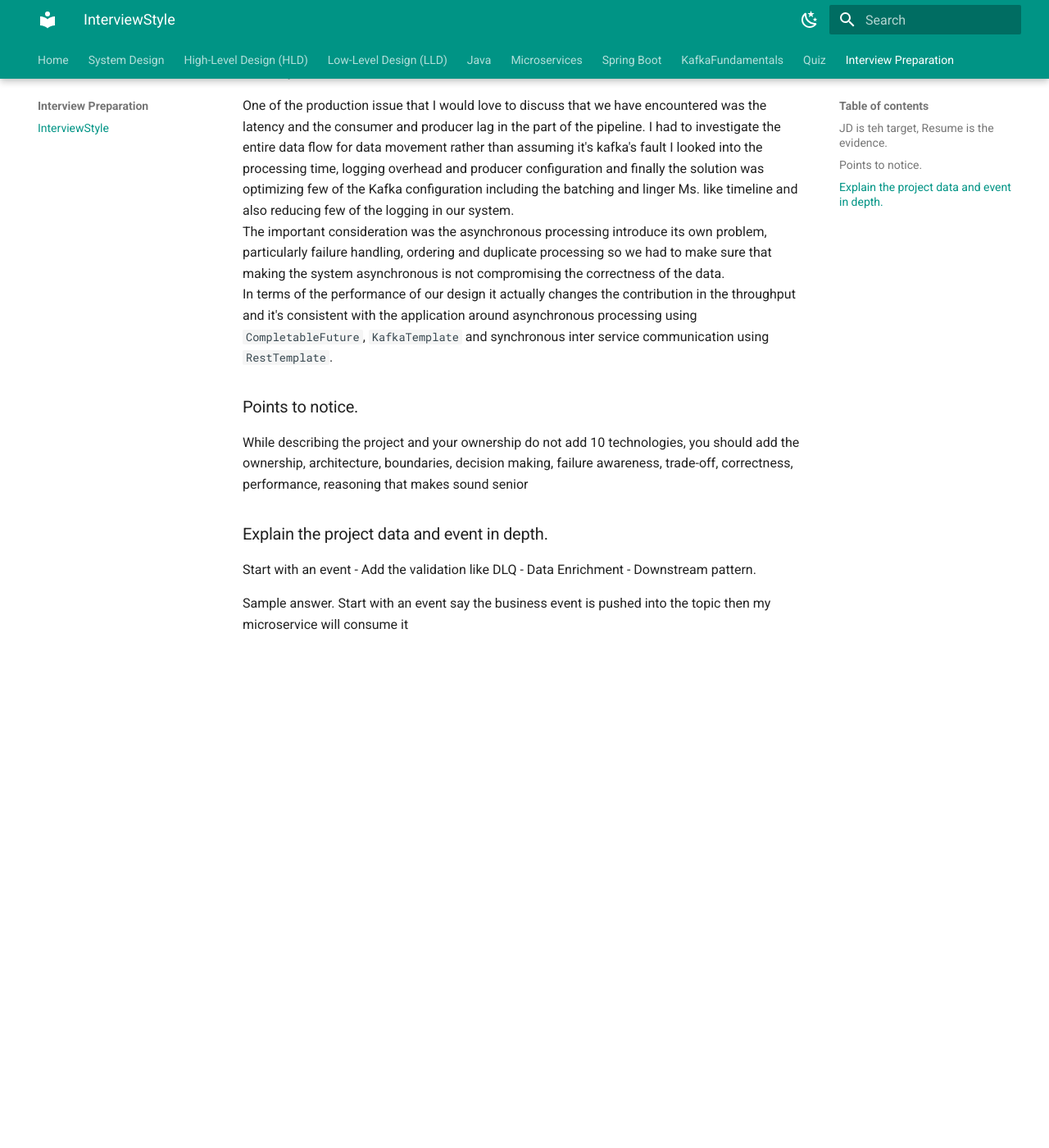
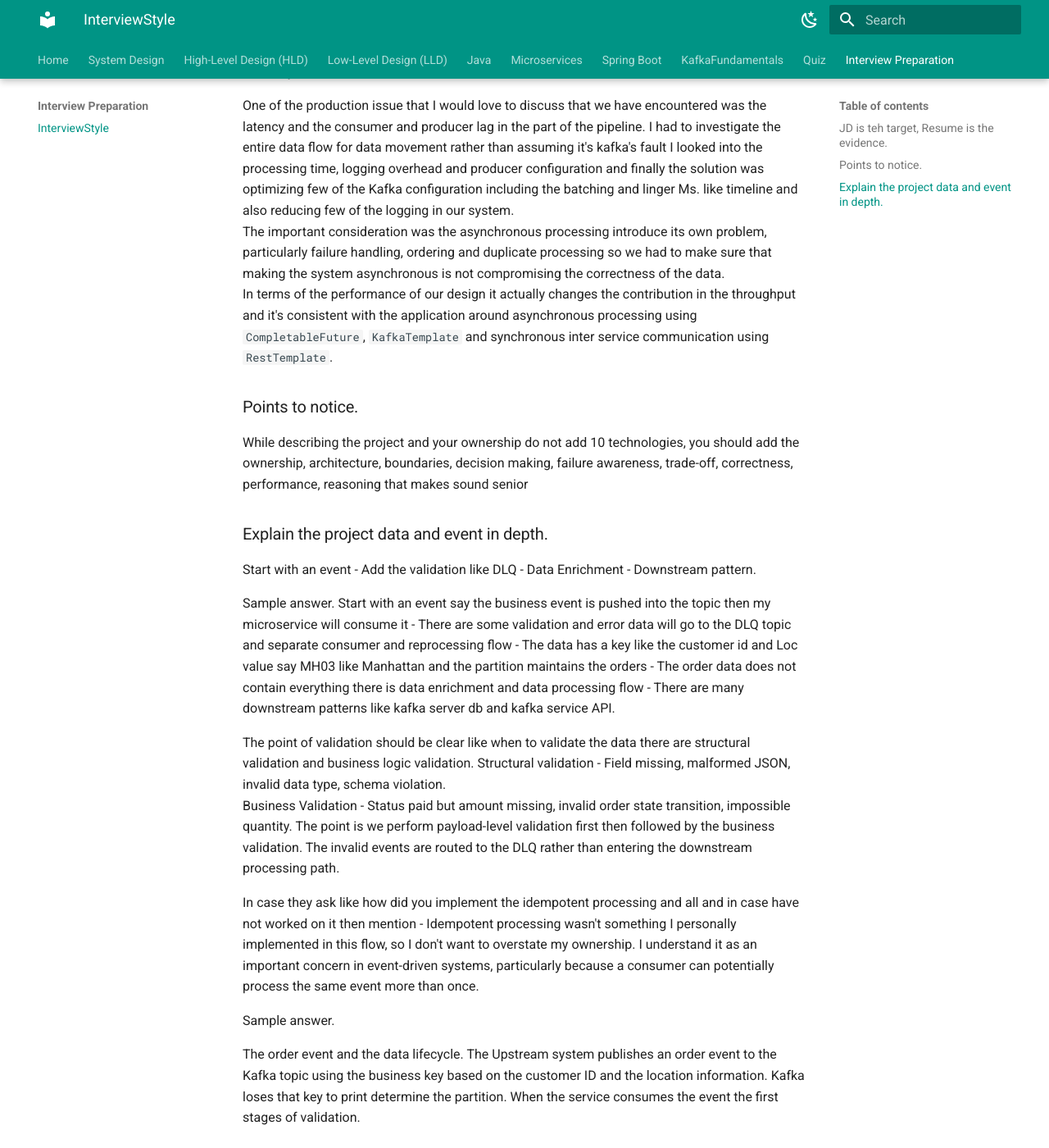
Before and after one commit to Suchismita-Deb/blogSystemDesign, an MkDocs documentation site: the page built from docs/InterviewPreparation/InterviewStyle.md, in a window 1280 px wide and 1400 px high, scrolled down 3180 px. Shown: the whole window at 82% size. Built offline with MkDocs 1.6.1 and Material for MkDocs 9.7.7, drawn with Linux system fonts in a browser that asks for light colours; before the commit the page ends 3978 px from its top, so only the background shows below that.

Commit message:
initial commit.

```diff
--- a/docs/InterviewPreparation/InterviewStyle.md
+++ b/docs/InterviewPreparation/InterviewStyle.md
@@ -129,4 +129,15 @@ While describing the project and your ownership do not add 10 technologies, you
 Start with an event - Add the validation like DLQ - Data Enrichment - Downstream pattern.
 
 Sample answer.
-Start with an event say the business event is pushed into the topic then my microservice will consume it
+Start with an event say the business event is pushed into the topic then my microservice will consume it - There are some validation and error data will go to the DLQ topic and separate consumer and reprocessing flow - The data has a key like the customer id and Loc value say MH03 like Manhattan and the partition maintains the orders - The order data does not contain everything there is data enrichment and data processing flow - There are many downstream patterns like kafka server db and kafka service API.
+
+The point of validation should be clear like when to validate the data there are structural validation and business logic validation.
+Structural validation - Field missing, malformed JSON, invalid data type, schema violation.
+Business Validation - Status paid but amount missing, invalid order state transition, impossible quantity.
+The point is we perform payload-level validation first then followed by the business validation. The invalid events are routed to the DLQ rather than entering the downstream processing path.
+
+In case they ask like how did you implement the idempotent processing and all and in case have not worked on it then mention - Idempotent processing wasn't something I personally implemented in this flow, so I don't want to overstate my ownership. I understand it as an important concern in event-driven systems, particularly because a consumer can potentially process the same event more than once.
+
+Sample answer.
+
+The order event and the data lifecycle. The Upstream system publishes an order event to the Kafka topic using the business key based on the customer ID and the location information. Kafka loses that key to print determine the partition. When the service consumes the event the first stages of validation.
```
